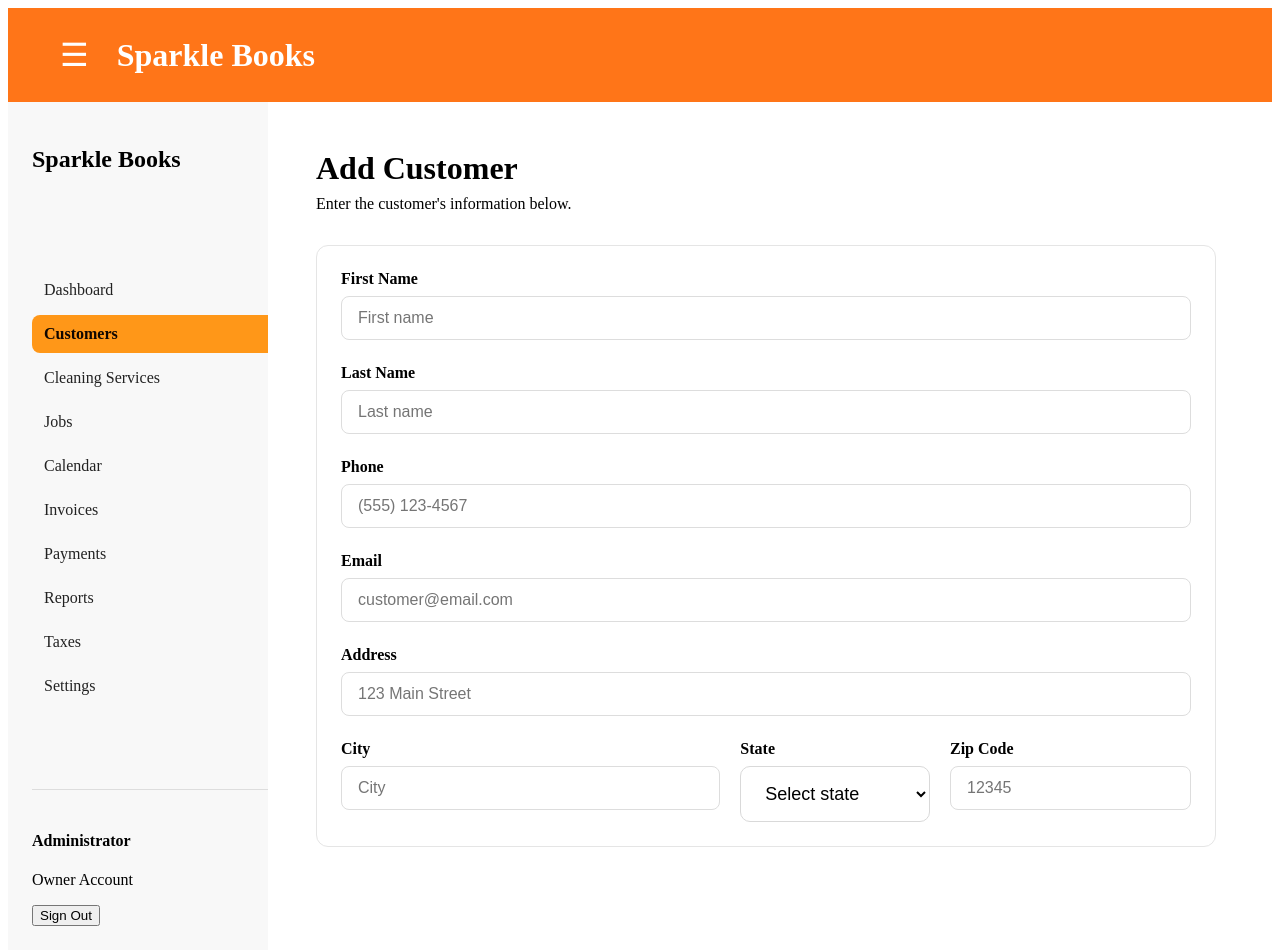
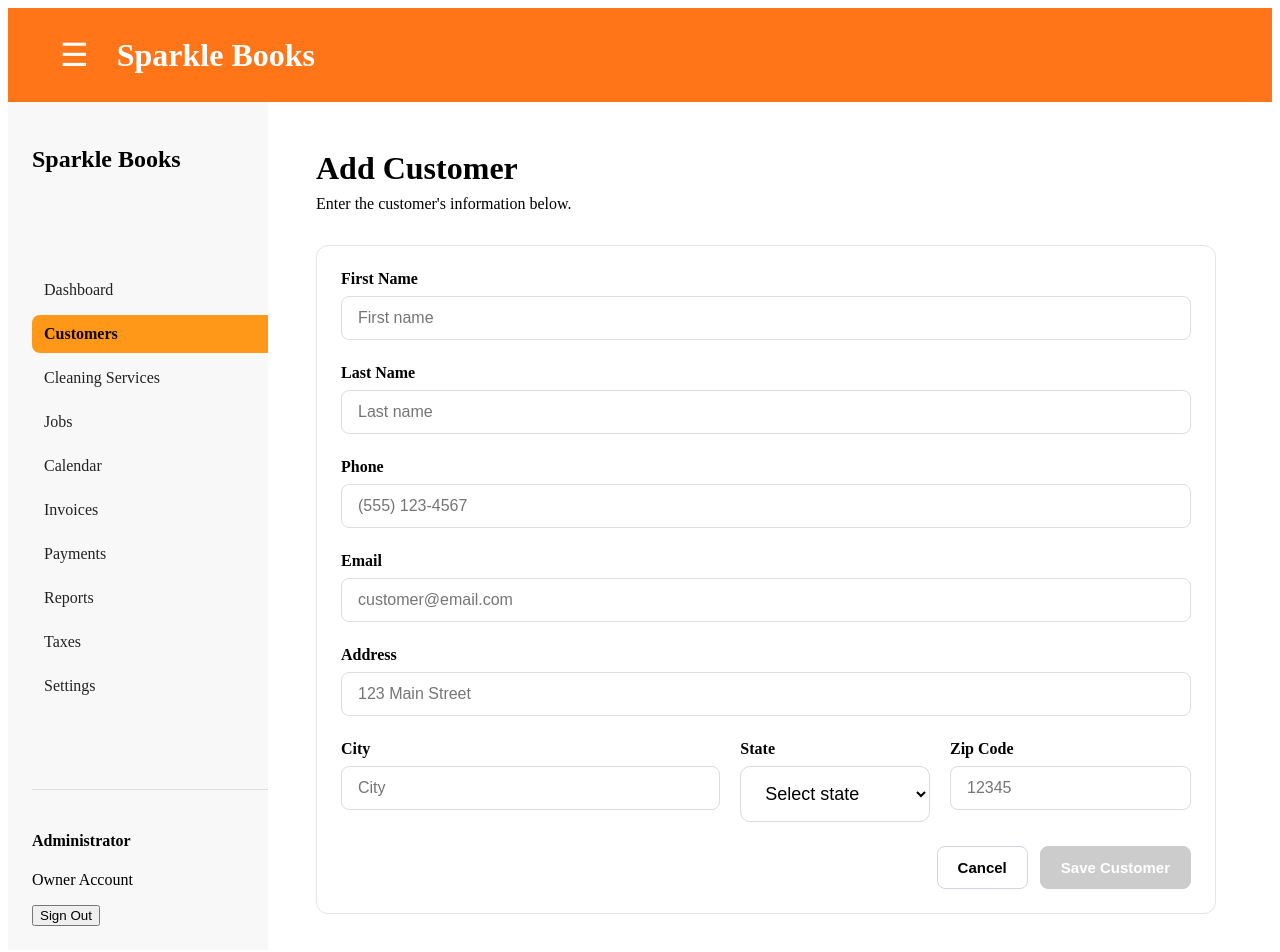
Before and after one commit to Carl32623/Sparkle_Books, an Angular app: page /customers/add in a window 1280 px wide. Shown: the top 952 px of the page. Built offline with nearby package versions, Linux system fonts and the light colour scheme.

Commit message:
added functional Add Customer btn to customers page, Cancel and Save btns to add customers form page

```diff
--- a/src/app/pages/customers/add-customer/add-customer.html
+++ b/src/app/pages/customers/add-customer/add-customer.html
@@ -8,6 +8,7 @@
   <form
     class="customer-form"
     [formGroup]="customerForm"
+    (ngSubmit)="onSubmit()"
   >
     <!-- Form Grid -->
     <div class="form-grid">
@@ -195,6 +196,24 @@
       </div>
 
     </div>
+    <!-- Form Actions: Cancel and Save Buttons -->
+    <div class="form-actions">
+      <button
+        type="button"
+        class="btn-cancel"
+        routerLink="/customers"
+      >
+        Cancel
+      </button>
+
+      <button
+        type="submit"
+        class="btn-save"
+        [disabled]="customerForm.invalid"
+      >
+        Save Customer
+      </button>
+    </div>
 
   </form>
 
--- a/src/app/pages/customers/add-customer/add-customer.scss
+++ b/src/app/pages/customers/add-customer/add-customer.scss
@@ -90,7 +90,46 @@ select option:hover {
     gap: 20px;
     width: 100%;
 }
+// Form Actions Styles
+.form-actions {
+    display: flex;
+    justify-content: flex-end;
+    gap: 12px;
+    margin-top: 24px;
+}
+// Button Styles
+.form-actions button {
+    padding: 12px 20px;
+    border-radius: 8px;
+    font-size: 15px;
+    font-weight: 600;
+    cursor: pointer;
+}
+// Cancel Button Styles
+.btn-cancel {
+    background-color: #ffffff;
+    border: 1px solid #d1d5db;
 
+    &:hover {
+        background-color: #f5f5f5;
+    }
+}
+// Save Button Styles
+.btn-save {
+    background-color: #ff6b1a;
+    color: #ffffff;
+    border: 1px solid #ff6b1a;
+
+    &:hover:not(:disabled) {
+        background-color: #e85d0c;
+    }
+
+    &:disabled {
+        background-color: #cccccc;
+        border-color: #cccccc;
+        cursor: not-allowed;
+    }
+}
 @media (max-width: 700px) {
     .add-customer-page {
         padding: 16px;
--- a/src/app/pages/customers/add-customer/add-customer.ts
+++ b/src/app/pages/customers/add-customer/add-customer.ts
@@ -1,10 +1,11 @@
 import { NumberSymbol } from '@angular/common';
 import { Component } from '@angular/core';
 import { FormControl, FormGroup, ReactiveFormsModule, Validators } from '@angular/forms';
+import { RouterLink } from '@angular/router';
 
 @Component({
   selector: 'app-add-customer',
-  imports: [ReactiveFormsModule],
+  imports: [ReactiveFormsModule, RouterLink],
   templateUrl: './add-customer.html',
   styleUrl: './add-customer.scss',
 })
@@ -118,4 +119,14 @@ formatPhoneNumber(event: Event): void {
     emitEvent: false
   });
 }
+
+onSubmit(): void {
+  if (this.customerForm.invalid) {
+    return; // If the form is invalid, do not proceed
+  }
+
+  console.log('Customer form submitted:');
+  console.log(this.customerForm.value);
 }
+
+}
--- a/src/app/pages/customers/customers.html
+++ b/src/app/pages/customers/customers.html
@@ -5,8 +5,10 @@
             <h1>Customers</h1>
             <p>Manage your customer information and cleaning history.</p>
         </div>
-
-        <button class="add-customer-button">
+        <!-- Add Customer Button -->
+        <button class="add-customer-button"
+                (click)="onAddCustomer()"
+                routerLink="/customers/add-customer">
             + Add Customer
         </button>
     </section>
--- a/src/app/pages/customers/customers.ts
+++ b/src/app/pages/customers/customers.ts
@@ -1,4 +1,5 @@
 import { Component } from '@angular/core';
+import { Router } from '@angular/router';
 
 @Component({
   selector: 'app-customers',
@@ -6,4 +7,10 @@ import { Component } from '@angular/core';
   templateUrl: './customers.html',
   styleUrl: './customers.scss',
 })
-export class Customers {}
+export class Customers {
+  constructor(private router: Router) {}
+
+  onAddCustomer(): void {
+    this.router.navigate(['/customers/add']);
+}
+}
```
